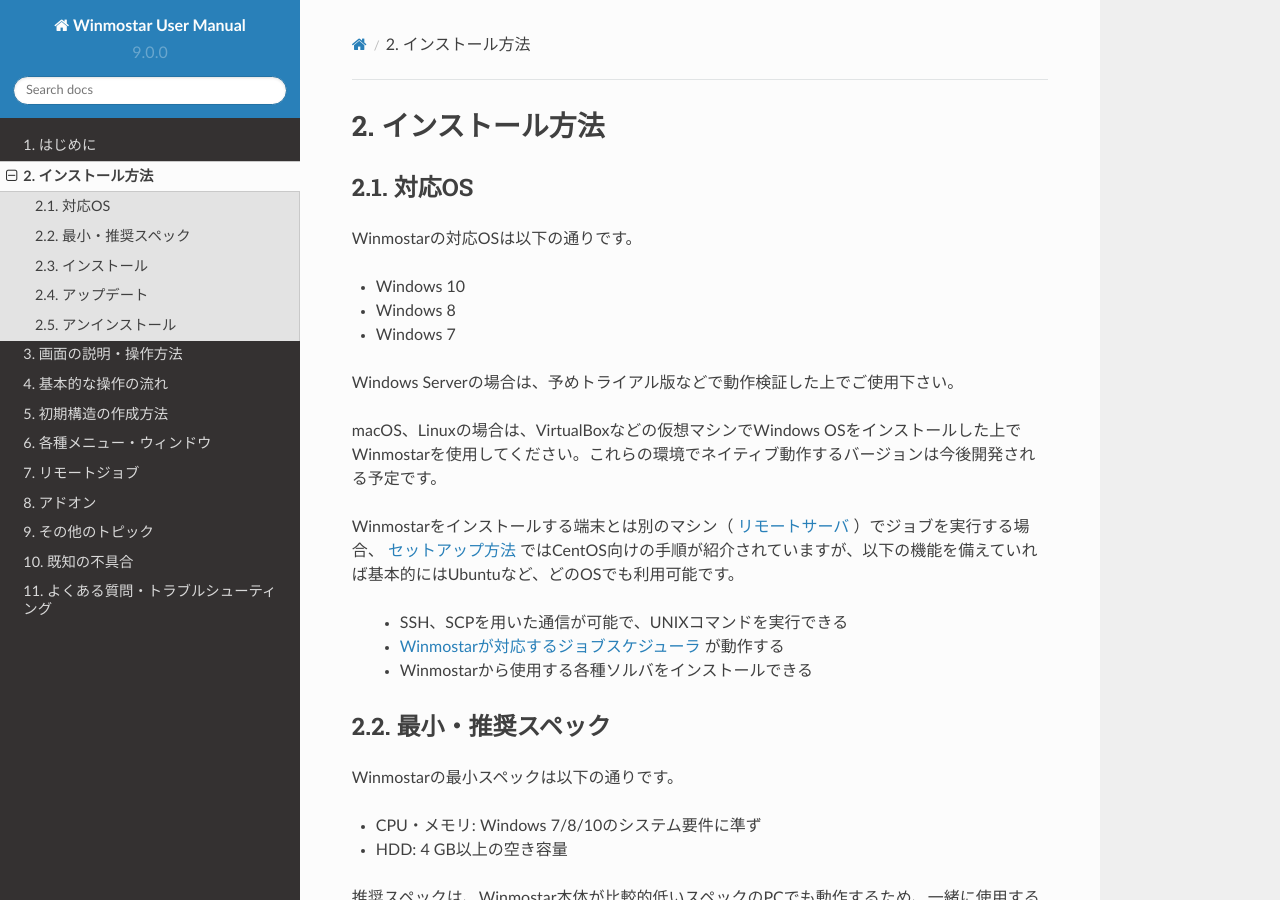
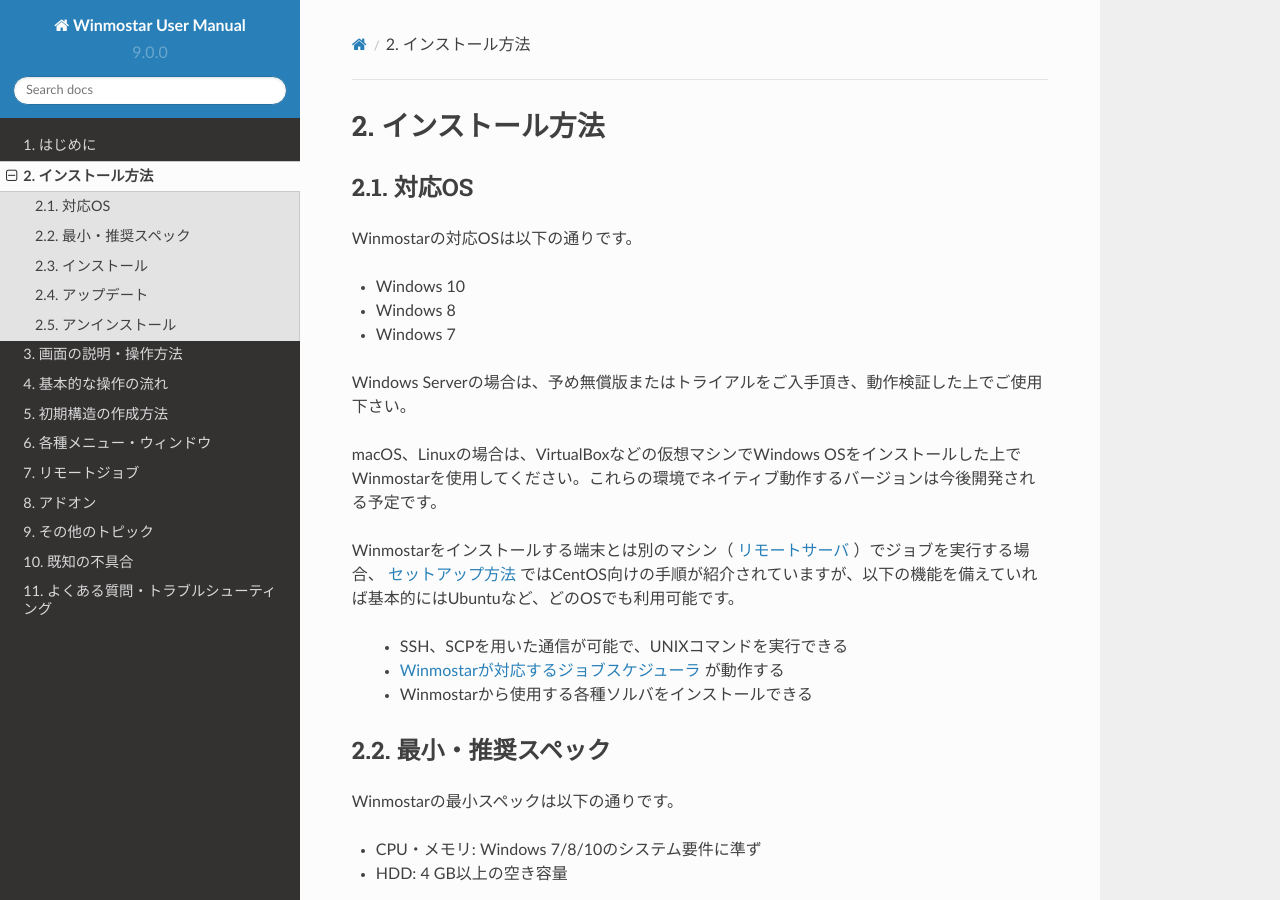
Before and after one commit to X-Ability/winmostar_doc, a Sphinx documentation site: the page built from source/installation/installation.rst, in a window 1280 px wide and 900 px high. Built offline with Sphinx 7.4.7 and the Read the Docs theme 2.0.0, drawn with Linux system fonts in a browser that asks for light colours.

Commit message:
「トライアル版」→「トライアル」
git-svn-id: http://varane/svn/winmostar_doc/trunk@33 10044ad8-96a7-4fcc-a7cb-627c628f43f5

```diff
--- a/source/faq/faq.rst
+++ b/source/faq/faq.rst
@@ -69,7 +69,7 @@
 A. まず、以下の基礎的なチェックを行ってください。
 
 - :ref:`インストール時の注意事項 <intall_installwm>` を確認する。
-- 使用中のWinmostarが無償版、学生版、トライアル版、プロフェッショナル版のいずれに該当するか確認し、問題を起こしている機能がその版で使用可能か `機能表 <https://winmostar.com/jp/function_jp.html>`_ を見て確認する。
+- 使用中のWinmostarが無償版、学生版、プロフェッショナル版、プロフェッショナル版（トライアル）のいずれに該当するか確認し、問題を起こしている機能がその版で使用可能か `機能表 <https://winmostar.com/jp/function_jp.html>`_ を見て確認する。
 - 使用中のセキュリティ対策ソフトの活動記録を確認し、Winmostarおよびcygwin_wmのインストールフォルダの下のアプリケーションの活動が妨害された記録がないか確認する。
 - Winmostarを最新版にアップデートし（使用中のバージョンと共存させることが可能）、 :ref:`knownissues_top` 、 :ref:`faq_top` に類似する状況がないか確認する。
 - 保存するファイルやそれを含むディレクトリ（上位階層全てを含む）の名前に、日本語、全角文字などのマルチバイト文字や特殊記号が含まれている場合は、一部ソルバで不具合が出ることがあるため半角英数のみとなるようにする。
--- a/source/installation/installation.rst
+++ b/source/installation/installation.rst
@@ -14,7 +14,7 @@
 - Windows 8
 - Windows 7
 
-Windows Serverの場合は、予めトライアル版などで動作検証した上でご使用下さい。
+Windows Serverの場合は、予め無償版またはトライアルをご入手頂き、動作検証した上でご使用下さい。
 
 macOS、Linuxの場合は、VirtualBoxなどの仮想マシンでWindows OSをインストールした上でWinmostarを使用してください。これらの環境でネイティブ動作するバージョンは今後開発される予定です。
 
@@ -66,8 +66,8 @@
 
    - `無償版 <https://winmostar.com/jp/index.php>`_
    - `学生版 <https://winmostar.com/jp/index.php>`_
+   - `プロフェッショナル版 <https://winmostar.com/jp/purchase_jp.html>`_
    - `プロフェッショナル版（トライアル） <https://winmostar.com/jp/dlTrialFormJP.php>`_
-   - `プロフェッショナル版 <https://winmostar.com/jp/purchase_jp.html>`_
 
 ..
 
```
